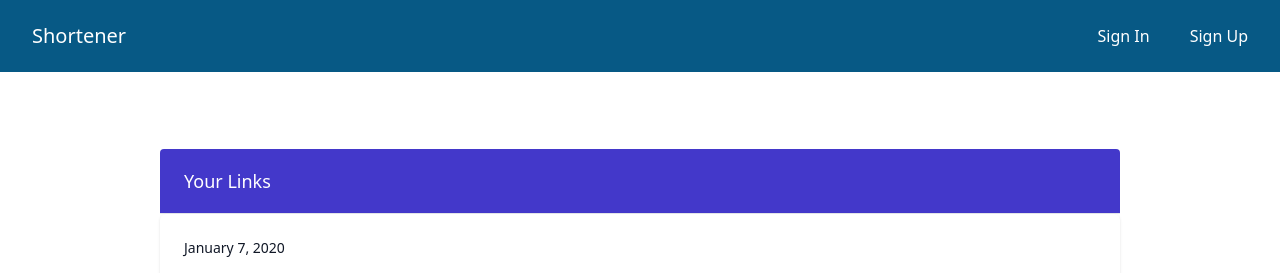
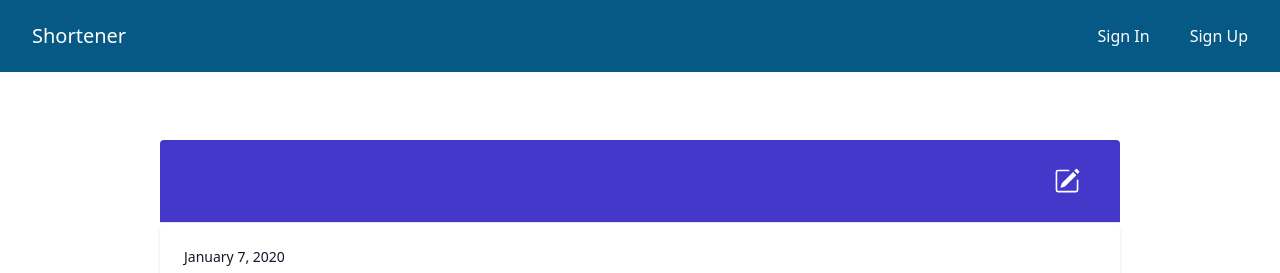
Before and after one commit to fatihsamur/URL-Shortener-React, a React (Create React App) app: page /dashboard in a window 1280 px wide. Shown: the top 273 px of the page. Built offline with nearby package versions, Linux system fonts and the light colour scheme.

Commit message:
userLinksFetch

```diff
--- a/src/components/Dashboard.jsx
+++ b/src/components/Dashboard.jsx
@@ -1,13 +1,50 @@
-import React from 'react';
+import React, { useEffect } from 'react';
 import Pagination from '@material-tailwind/react/Pagination';
 import PaginationItem from '@material-tailwind/react/PaginationItem';
 import Icon from '@material-tailwind/react/Icon';
+import { useSelector } from 'react-redux';
+import axios from 'axios';
 
 const Dashboard = () => {
+  const { name, token } = useSelector((state) => state.user);
+
+  useEffect(() => {
+    if (token) {
+      axios
+        .get('http://127.0.0.1:8000/api/user-short-Links', {
+          headers: {
+            Authorization: `Bearer ${token}`,
+          },
+        })
+        .then((res) => {
+          console.log(res);
+        })
+        .catch((err) => {
+          console.log(err);
+        });
+    }
+  }, [token]);
+
   return (
     <div className="grid place-items-center content-center h-screen ">
-      <div className="w-3/4 bg-indigo-700 px-4 py-5 border-b rounded-t sm:px-6">
-        <h3 className="text-lg leading-6 font-medium text-white">Your Links</h3>
+      <div className="w-3/4 sm:flex sm:justify-between items-center bg-indigo-700 px-4 py-5 border-b rounded-t sm:px-6">
+        <h3 className="text-lg leading-6 font-medium text-white"> {name} </h3>
+        <button className="bg-grey-light hover:bg-grey text-white font-bold py-2 px-4 rounded inline-flex items-center">
+          <svg
+            xmlns="http://www.w3.org/2000/svg"
+            width="26"
+            height="26"
+            fill="currentColor"
+            className="bi bi-pencil-square"
+            viewBox="0 0 16 16"
+          >
+            <path d="M15.502 1.94a.5.5 0 0 1 0 .706L14.459 3.69l-2-2L13.502.646a.5.5 0 0 1 .707 0l1.293 1.293zm-1.75 2.456-2-2L4.939 9.21a.5.5 0 0 0-.121.196l-.805 2.414a.25.25 0 0 0 .316.316l2.414-.805a.5.5 0 0 0 .196-.12l6.813-6.814z" />
+            <path
+              fillRule="evenodd"
+              d="M1 13.5A1.5 1.5 0 0 0 2.5 15h11a1.5 1.5 0 0 0 1.5-1.5v-6a.5.5 0 0 0-1 0v6a.5.5 0 0 1-.5.5h-11a.5.5 0 0 1-.5-.5v-11a.5.5 0 0 1 .5-.5H9a.5.5 0 0 0 0-1H2.5A1.5 1.5 0 0 0 1 2.5v11z"
+            />
+          </svg>
+        </button>
       </div>
       <div className="w-3/4 bg-white shadow overflow-hidden sm:rounded-md">
         <ul className="divide-y text-gray-900">
--- a/src/components/Navbar.jsx
+++ b/src/components/Navbar.jsx
@@ -10,8 +10,7 @@ const Navbar = () => {
   const [isHidden, setIsHidden] = useState(true);
   const outSideClick = useRef(null);
 
-  const { name, email, token } = useSelector((state) => state.user);
-  console.log(name);
+  const { name, token } = useSelector((state) => state.user);
 
   const dispatch = useDispatch();
 
@@ -77,7 +76,7 @@ const Navbar = () => {
         ) : (
           <div>
             <button className="ml-4 inline-flex items-center text-white border-0 py-1 px-3 focus:outline-none  rounded text-base mt-4 md:mt-0">
-              <Link to="/dashboard">Create </Link>
+              <Link to="/">Create </Link>
             </button>
             <button
               onClick={toggleDropDown}
--- a/src/components/UserProfileDetails.jsx
+++ b/src/components/UserProfileDetails.jsx
@@ -1,10 +1,13 @@
 import React from 'react';
+import { useSelector } from 'react-redux';
 
 const UserProfileDetails = () => {
+  const { name, email } = useSelector((state) => state.user);
+
   return (
     <div className="grid place-items-center content-center h-screen ">
       <div className="w-1/2 sm:flex sm:justify-between items-center bg-indigo-700 px-4 py-5 border-b rounded-t sm:px-6">
-        <h3 className="text-lg leading-6 font-medium text-white">User Name</h3>
+        <h3 className="text-lg leading-6 font-medium text-white"> {name} </h3>
         <button className="bg-grey-light hover:bg-grey text-white font-bold py-2 px-4 rounded inline-flex items-center">
           <svg
             xmlns="http://www.w3.org/2000/svg"
@@ -35,7 +38,7 @@ const UserProfileDetails = () => {
                   </div>
                   <div className="ml-2 flex-shrink-0 flex">
                     <p className="bg-grey-light hover:bg-grey text-grey-darkest font-bold py-2 px-4 rounded inline-flex items-center">
-                      haluk
+                      {name}
                     </p>
                   </div>
                 </div>
@@ -47,7 +50,7 @@ const UserProfileDetails = () => {
                   </div>
                   <div className="ml-2 flex-shrink-0 flex">
                     <p className="bg-grey-light hover:bg-grey text-grey-darkest font-bold py-2 px-4 rounded inline-flex items-center">
-                      haluk@gmail.com
+                      {email}
                     </p>
                   </div>
                 </div>
```
